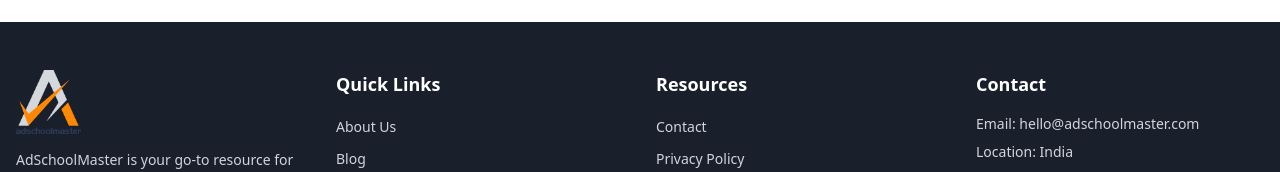
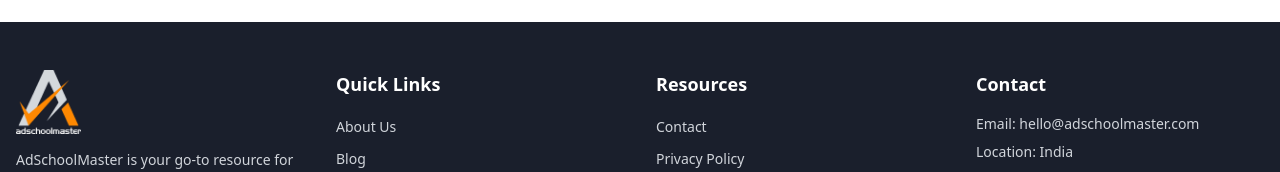
Before and after one commit to Hsharma9643/keyword-categorizer-buddy, a React (Vite) app: page / in a window 1280 px wide. Shown: the part 2763-2935 px from the top of the page. Built offline with nearby package versions, Linux system fonts and the light colour scheme.

Commit message:
Update footer logo
Update the logo in the footer component.

```diff
--- a/src/components/Footer.tsx
+++ b/src/components/Footer.tsx
@@ -11,7 +11,7 @@ const Footer = () => {
           {/* Company Info */}
           <div className="space-y-4">
             <img
-              src="/lovable-uploads/7075dea4-9bc4-44e1-96cb-fc7658d573c8.png"
+              src="/lovable-uploads/ca156a4f-b814-40ad-be47-5de7bacb20a4.png"
               alt="Adschoolmaster Logo"
               className="h-16 w-auto"
             />
```
Also changed, not shown: public/lovable-uploads/ca156a4f-b814-40ad-be47-5de7bacb20a4.png (added).
